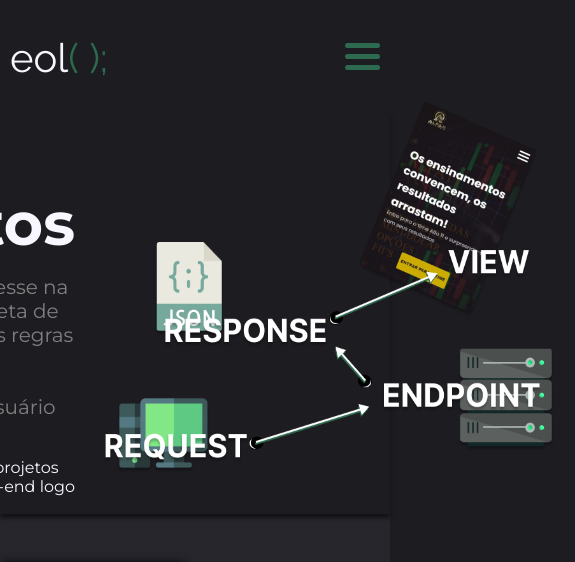
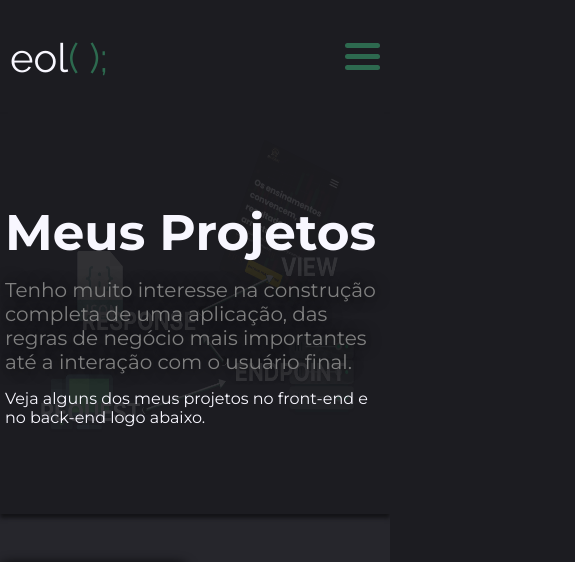
Before and after one commit to EricEOL/ericeol.dev, an Angular app: page /projects in a window 390 px wide. Shown: the top 562 px of the page, 575 px wide, since content can reach past the window. Built offline with nearby package versions, Linux system fonts and the light colour scheme; grey boxes are pictures that could not be loaded.

Commit message:
Ajustando página de projetos para mobile

```diff
--- a/src/app/core/components/home/home.component.html
+++ b/src/app/core/components/home/home.component.html
@@ -4,8 +4,7 @@
     <strong>Me chamo <span>Eric</span>, muito prazer!</strong>
     <p class="subtitle">Sou Fullstack developer</p>
     <p>
-      Tenho um enorme gosto em atuar nas duas camadas da aplicação,
-      criando API's e layouts para web.
+      Tenho muito interesse em todas as camadas de uma aplicação, por conta disso mexo no Front-end e Back-end.
     </p>
     <app-social-media></app-social-media>
   </div>
--- /dev/null
+++ b/src/app/core/components/projects/projects-mobile.component.css
@@ -0,0 +1,227 @@
+@media screen and (max-width: 1000px) {
+  .projects {
+    width: 100%;
+    min-height: 300px;
+
+    margin: 0 auto;
+
+    display: flex;
+    flex-direction: column;
+    justify-content: space-evenly;
+    align-items: center;
+
+    animation-name: component-transition2;
+    animation-duration: 1s;
+  }
+
+  .projects .top {
+    display: flex;
+    flex-direction: column;
+    align-items: center;
+    justify-content: center;
+
+    position: relative;
+    width: 100%;
+    max-height: 400px;
+
+    box-shadow: 0px 4px 4px var(--shadow-color);
+    z-index: 2;
+  }
+
+  .projects .top .top-content {
+    position: relative;
+    margin: 0 auto;
+    max-width: fit-content;
+    display: flex;
+    justify-content: center;
+    align-items: center;
+    padding: 5px;
+  }
+
+  .projects .top .top-content > div {
+    z-index: 2;
+  }
+
+  .projects .top .top-content strong {
+    font-size: 50px;
+  }
+
+  .projects .top .top-content p {
+    margin: 15px 0 15px;
+    max-width: fit-content;
+    font-size: 20px;
+    color: gray;
+    text-shadow: 0 0 15px black;
+  }
+
+  .projects .top .top-content span {
+    font-size: var(--font-size-5);
+  }
+
+  .projects .top .top-content img {
+    position: absolute;
+    max-width: 350px;
+    height: 300px;
+    right: 50;
+    left: 50;
+    margin-top: -50px;
+    z-index: 1;
+    opacity: 0.1;
+  }
+
+  .projects .bottom {
+    width: 100%;
+    background-color: var(--bg-secondary);
+    border-bottom: 1px solid black;
+
+    z-index: 1;
+  }
+
+  .projects .bottom .bottom-content {
+    margin: 0 auto;
+    margin-top: 50px;
+    max-width: 1000px;
+  }
+
+  .projects .bottom .bottom-content .card {
+    display: flex;
+    justify-content: center;
+    align-items: center;
+    width: 100%;
+    height: 300px;
+    border-radius: 16px;
+    margin-bottom: 100px;
+
+    transition: 0.2s;
+  }
+
+  .projects .bottom .bottom-content .card:hover {
+    transform: translateY(-10px);
+  }
+
+  .projects .bottom .bottom-content .card:hover .image img {
+    filter: grayscale(0);
+  }
+
+  .projects .bottom .bottom-content .card.card-reverse {
+    flex-direction: row-reverse;
+  }
+
+  .projects .bottom .bottom-content .card .image {
+    border-radius: 8px;
+    box-shadow: 0 0 12px black;
+    width: 100%;
+    height: 100%;
+  }
+
+  .projects .bottom .bottom-content .card .image img {
+    width: 100%;
+    height: 100%;
+    border-radius: 8px;
+
+    transition: 0.2s;
+    filter: grayscale(.7);
+    z-index: 0;
+  }
+
+  .projects .bottom .bottom-content .card .image img:hover {
+    filter: grayscale(0);
+  }
+
+  .projects .bottom .bottom-content .card .informations {
+    display: flex;
+    flex-direction: column;
+    justify-content: flex-start;
+    width: 100%;
+    height: 100%;
+    background: transparent;
+    padding: 16px;
+    z-index: 1;
+  }
+
+  .projects .bottom .bottom-content .card .informations>span {
+    color: gray;
+  }
+
+  .projects .bottom .bottom-content .card.card-reverse .informations>span {
+    text-align: right;
+  }
+
+  .projects .bottom .bottom-content .card .informations strong {
+    display: block;
+    font-size: var(--font-size-2);
+    margin-bottom: 20px;
+  }
+
+  .projects .bottom .bottom-content .card.card-reverse .informations strong {
+    text-align: right;
+  }
+
+  .projects .bottom .bottom-content .card .informations .description {
+    background: var(--bg-color);
+    padding: 24px;
+    margin-left: -50px;
+    box-shadow: 0 0 12px black;
+  }
+
+  .projects .bottom .bottom-content .card.card.card-reverse .informations .description {
+    margin-right: -50px;
+  }
+
+  .projects .bottom .bottom-content .card .informations .description p {
+    font-size: var(--font-size-4);
+    margin-bottom: 20px;
+  }
+
+  .projects .bottom .bottom-content .card .informations .description div>span {
+    padding: 4px;
+    font-size: 12px;
+    background: gray;
+    margin-left: 8px;
+    color: var(--bg-color);
+    font-weight: bold;
+    border-radius: 4px;
+  }
+
+  .projects .bottom .bottom-content .card .informations .links {
+    margin-top: 20px;
+    text-align: right;
+  }
+
+  .projects .bottom .bottom-content .card.card-reverse .informations .links {
+    text-align: left;
+    margin-left: -50px;
+  }
+
+  .projects .bottom .bottom-content .card .informations .links a img {
+    width: 30px;
+    height: 30px;
+    margin-left: 10px;
+    border-radius: 50%;
+    border: 1px solid transparent;
+
+    transition: 0.2s;
+  }
+
+  .projects .bottom .bottom-content .card.card-reverse .informations .links a img {
+    margin-left: 0;
+    margin-right: 10px;
+  }
+
+  .projects .bottom .bottom-content .card .informations .links a img:hover {
+    background: gray;
+    transform: scale(1.2);
+    border: 1px solid gray;
+  }
+}
+
+
+@keyframes component-transition2 {
+  0% {
+    transform: translateY(100vh);
+  }
+
+  100% {
+    transform: translateY(0);
+  }
+}
--- a/src/app/core/components/projects/projects.component.ts
+++ b/src/app/core/components/projects/projects.component.ts
@@ -5,7 +5,7 @@ import { ProjectService } from './projects.service';
 @Component({
   selector: 'app-projects',
   templateUrl: './projects.component.html',
-  styleUrls: ['./projects.component.css']
+  styleUrls: ['./projects.component.css', 'projects-mobile.component.css']
 })
 export class ProjectsComponent implements OnInit{
 
--- a/src/app/shared/socialmedia/socialmedia-mobile.component.css
+++ b/src/app/shared/socialmedia/socialmedia-mobile.component.css
@@ -1,3 +1,4 @@
+@media screen and (max-width: 1000px) {
   .socialmedia {
     display: flex;
     align-items: flex-start;
@@ -20,3 +21,4 @@
     transform: scale(1.2);
     background-color: var(--text-details);
   }
+}
```
Lines whose indentation alone changed are shown as unchanged.
